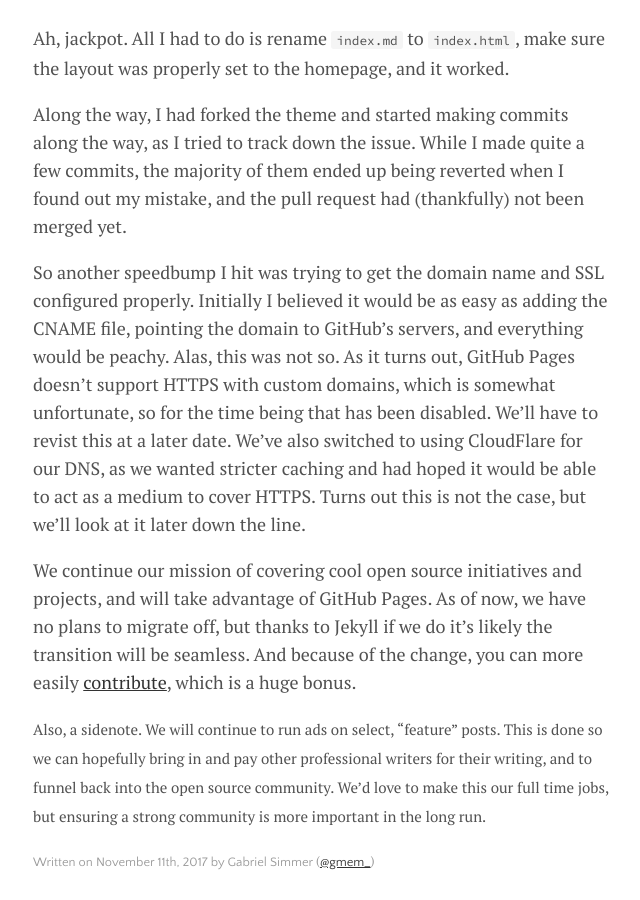
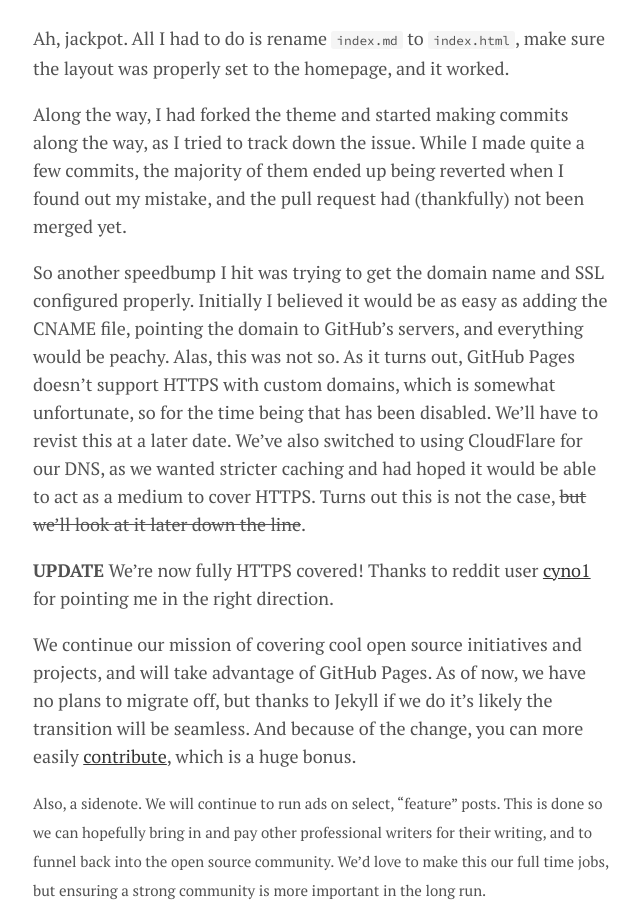
Before and after one commit to GitGalaxy/gitgalaxy.github.io, a Jekyll site: the page built from _posts/2017-11-11-moving-to-github-pages.md, in a window 1280 px wide and 900 px high, scrolled down 1729 px. Shown: the whole window, without its empty margins (319-959 px from the left). Built offline with Jekyll 4.4.1, drawn with Linux system fonts in a browser that asks for light colours; nearby versions of some CDN libraries.

Commit message:
Post Update: Moving to GitHub Pages
Added update regarding HTTPS coverage

```diff
--- a/_posts/2017-11-11-moving-to-github-pages.md
+++ b/_posts/2017-11-11-moving-to-github-pages.md
@@ -61,7 +61,10 @@ and everything would be peachy. Alas, this was not so. As it turns out, GitHub P
 HTTPS with custom domains, which is somewhat unfortunate, so for the time being that has been disabled.
 We'll have to revist this at a later date. We've also switched to using CloudFlare for our DNS, as
 we wanted stricter caching and had hoped it would be able to act as a medium to cover HTTPS.
-Turns out this is not the case, but we'll look at it later down the line.
+Turns out this is not the case, ~~but we'll look at it later down the line~~.
+
+**UPDATE** We're now fully HTTPS covered! Thanks to reddit user [cyno1](https://www.reddit.com/user/cyno1) for
+pointing me in the right direction.
 
 We continue our mission of covering cool open source initiatives and projects, and will take
 advantage of GitHub Pages. As of now, we have no plans to migrate off, but thanks to Jekyll
```
